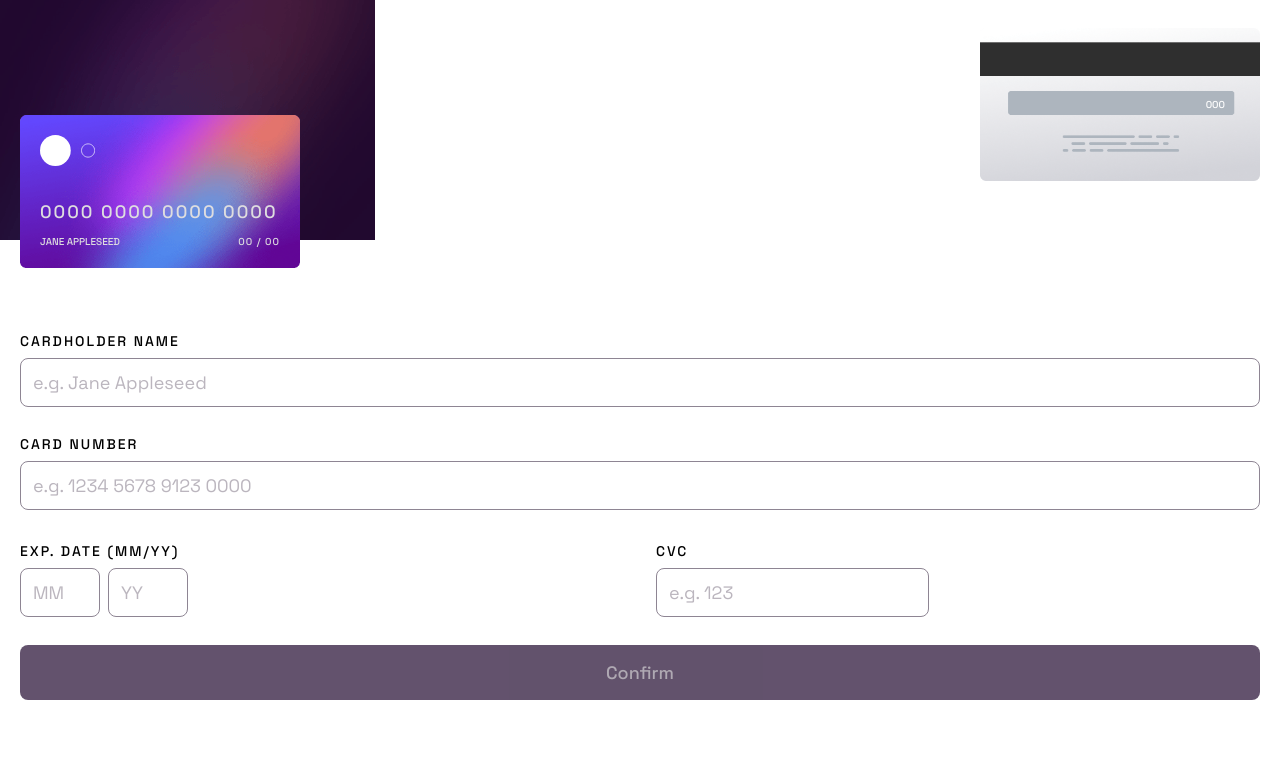
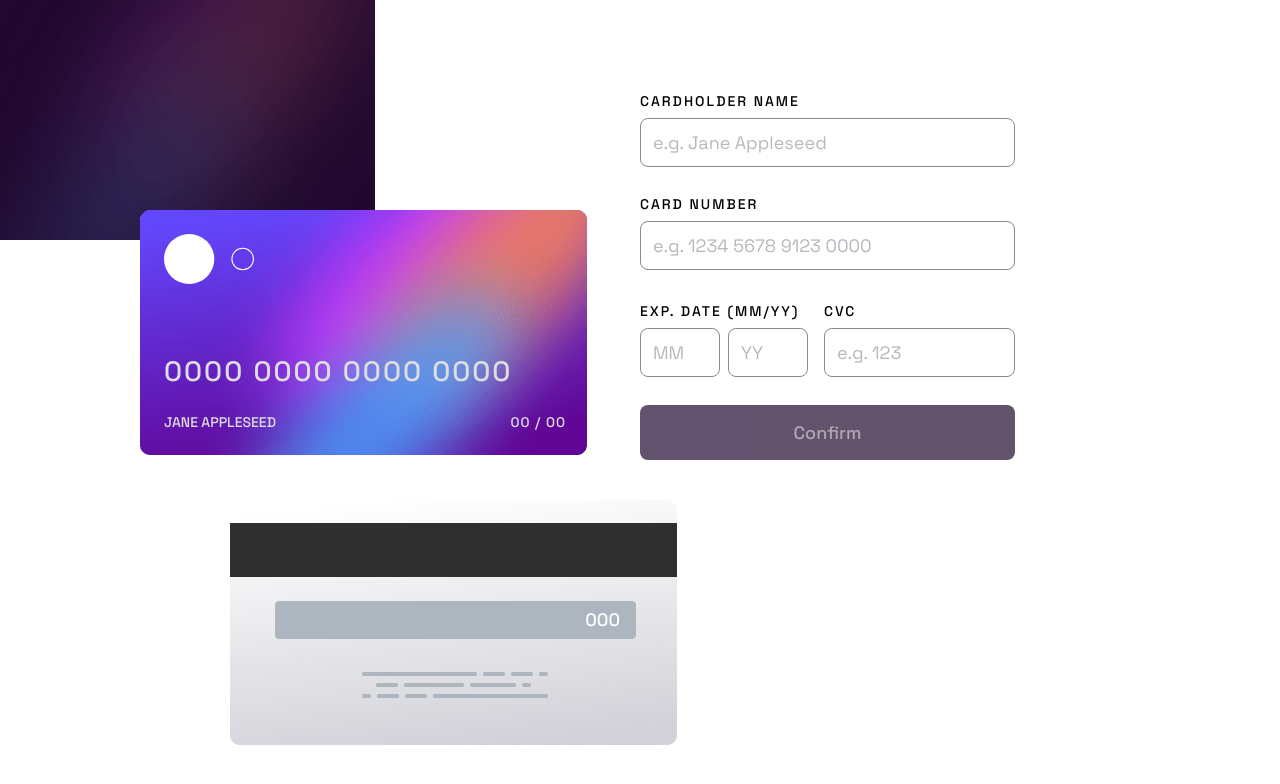
Before and after one commit to yusufardapeker/interactive-form, a React (Vite) app: page / in a window 1280 px wide. Shown: the top 784 px of the page. Built offline with nearby package versions, Linux system fonts and the light colour scheme.

Commit message:
Code desktop layout

```diff
--- a/src/App.jsx
+++ b/src/App.jsx
@@ -14,7 +14,7 @@ function App() {
 	const { confirmed } = useContext(FormContext);
 
 	return (
-		<>
+		<main>
 			<picture>
 				<source media="(min-width: 1440px)" srcSet={bgMainDesktop} />
 				<img src={bgMainMobile} />
@@ -23,7 +23,7 @@ function App() {
 			<Card />
 
 			<div className="actions-wrapper">{confirmed ? <Completed /> : <Form />}</div>
-		</>
+		</main>
 	);
 }
 
--- a/src/components/Card/card.scss
+++ b/src/components/Card/card.scss
@@ -1,5 +1,6 @@
 @import "../../styles/global.scss";
 
+main {
 	.card-back-wrapper {
 		position: absolute;
 		width: 280px;
@@ -59,3 +60,46 @@
 			}
 		}
 	}
+}
+
+@media (min-width: 376px) {
+	main {
+		.card-back-wrapper {
+			width: 450px;
+			top: 500px;
+			left: 230px;
+
+			.cvc-number {
+				font-size: 18px;
+				top: 108px;
+				right: 60px;
+			}
+		}
+
+		.card-front-wrapper {
+			width: 450px;
+			top: 210px;
+			left: 140px;
+
+			.content {
+				padding: 24px;
+
+				.card-logo {
+					width: 90px;
+				}
+
+				.card-information {
+					gap: 24px;
+
+					.card-number {
+						font-size: 28px;
+					}
+
+					.name-date-wrapper {
+						font-size: 14px;
+					}
+				}
+			}
+		}
+	}
+}
--- a/src/components/Completed/completed.scss
+++ b/src/components/Completed/completed.scss
@@ -28,3 +28,24 @@
 		}
 	}
 }
+
+@media (min-width: 376px) {
+	.completed {
+		width: 375px;
+		gap: 40px;
+
+		.completed-icon {
+			width: 90px;
+		}
+
+		.text-content {
+			.message {
+				font-size: 32px;
+			}
+
+			.description-text {
+				font-size: 20px;
+			}
+		}
+	}
+}
--- a/src/components/Form/form.scss
+++ b/src/components/Form/form.scss
@@ -71,3 +71,9 @@ form {
 		}
 	}
 }
+
+@media (min-width: 376px) {
+	form {
+		width: 375px;
+	}
+}
--- a/src/styles/global.scss
+++ b/src/styles/global.scss
@@ -10,8 +10,10 @@ body {
 	font-family: "Space Grotesk", serif;
 	font-size: 18px;
 	font-weight: 500;
+}
+
+main {
 	position: relative;
-}
 
 	.actions-wrapper {
 		background-color: $white;
@@ -31,3 +33,17 @@ body {
 			cursor: not-allowed;
 		}
 	}
+}
+
+@media (min-width: 375px) {
+	main {
+		display: flex;
+
+		.actions-wrapper {
+			display: flex;
+			align-items: center;
+			justify-content: center;
+			flex: 1;
+		}
+	}
+}
```
Lines whose indentation alone changed are shown as unchanged.
